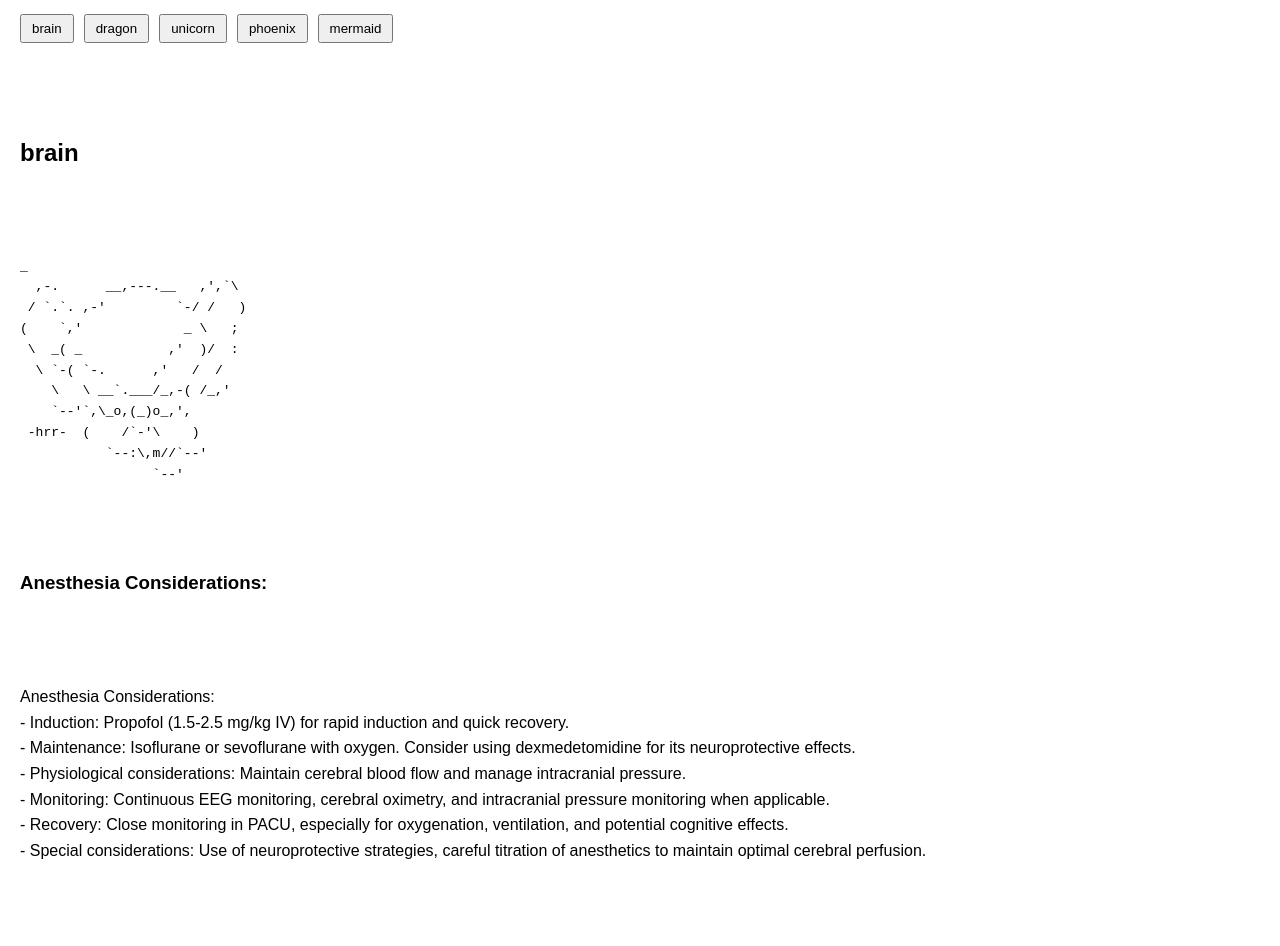
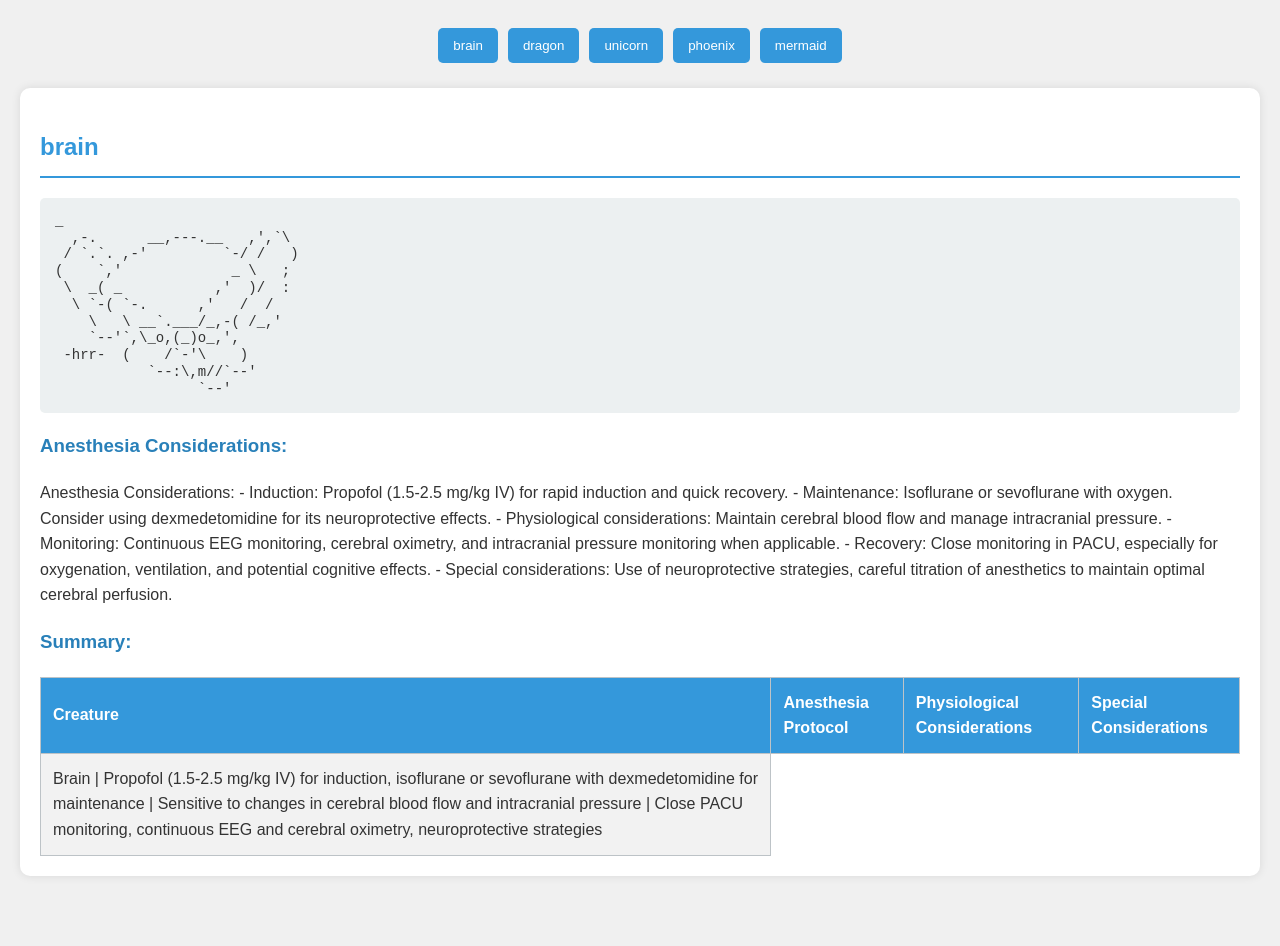
Before and after one commit to Eladatt/Mythologics, a plain HTML site: page index.html in a window 1280 px wide. Shown: the part 100-1046 px from the top of the page. After the commit the page ends 996 px from the top, so only its background shows below. Drawn offline with Linux system fonts and the light colour scheme.

Commit message:
Update index.html

```diff
--- a/index.html
+++ b/index.html
@@ -4,36 +4,7 @@
     <meta charset="UTF-8">
     <meta name="viewport" content="width=device-width, initial-scale=1.0">
     <title>Mythical Creatures Anesthesia Guide</title>
-    <style>
-        body {
-            font-family: Arial, sans-serif;
-            line-height: 1.6;
-            margin: 0;
-            padding: 20px;
-        }
-        nav {
-            margin-bottom: 20px;
-        }
-        button {
-            margin-right: 10px;
-            padding: 5px 10px;
-        }
-        #content {
-            white-space: pre-wrap;
-        }
-        table {
-            border-collapse: collapse;
-            width: 100%;
-        }
-        th, td {
-            border: 1px solid #ddd;
-            padding: 8px;
-            text-align: left;
-        }
-        th {
-            background-color: #f2f2f2;
-        }
-    </style>
+    <link rel="stylesheet" href="styles.css">
 </head>
 <body>
     <h1>Mythical Creatures Anesthesia Guide</h1>
```
